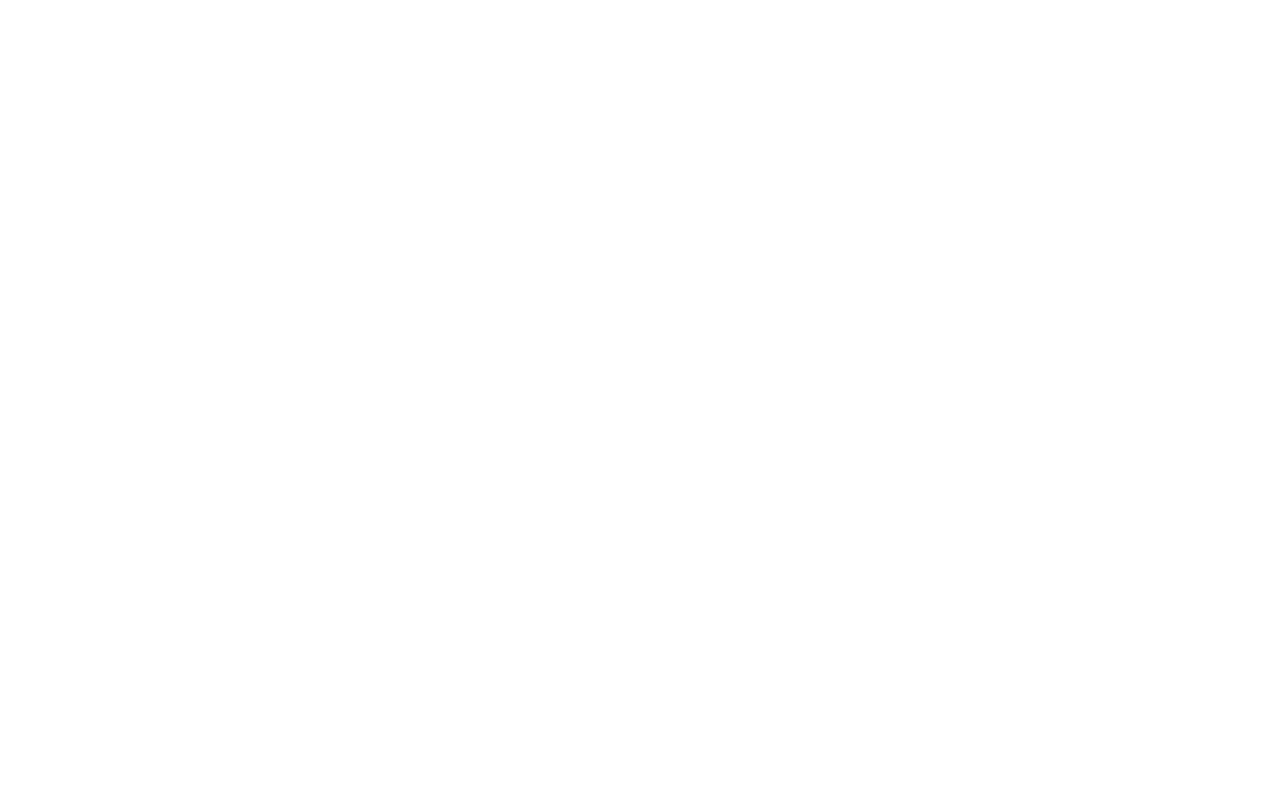
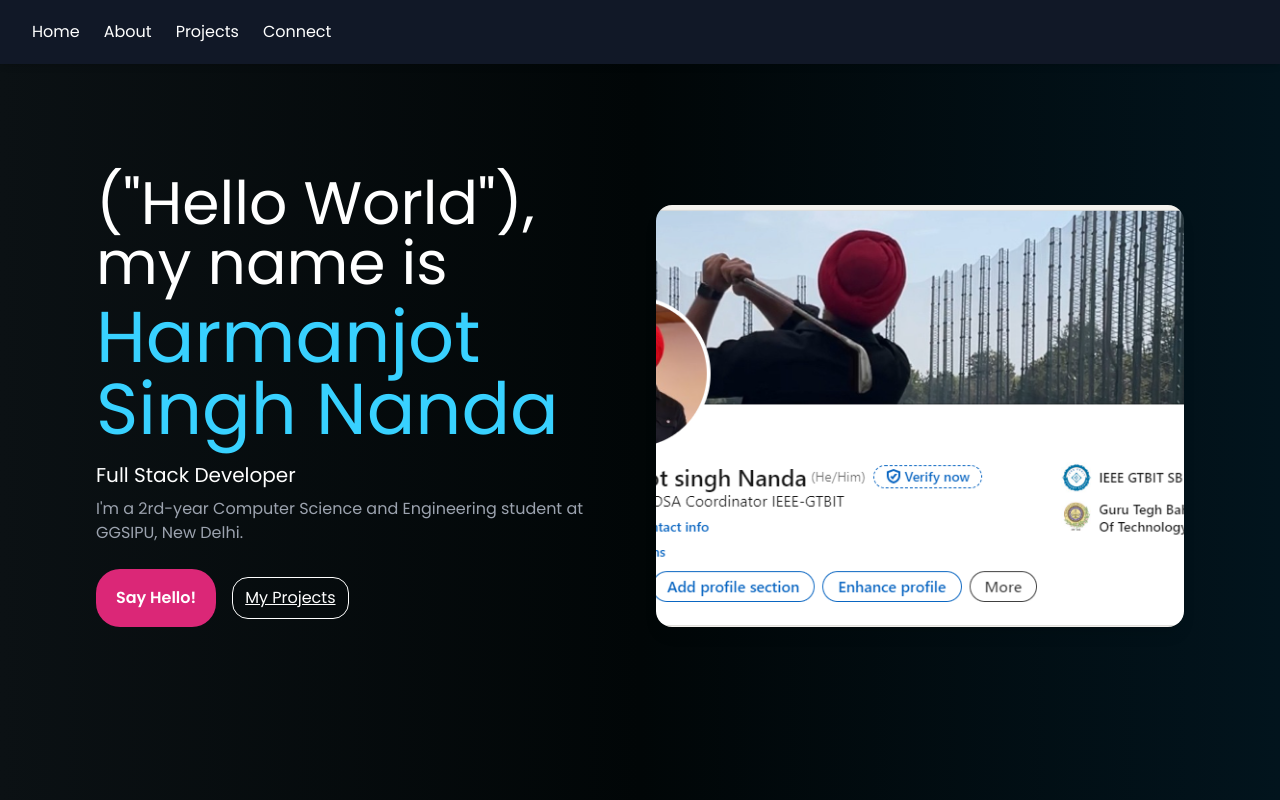
Before and after one commit to harmannanda1234/harmanjotsingh-nanda, a React (Create React App) app: page / in a window 1280 px wide. Before the commit this address had no page. Shown: the top 800 px of the page. Built offline with nearby package versions, Linux system fonts and the light colour scheme.

Commit message:
Update App.js

```diff
--- a/src/App.js
+++ b/src/App.js
@@ -8,7 +8,7 @@
     <div className="App">
       <Router>
         <Routes>
-          <Route path="/harmanjotsingh-nanda" element={<Home />} />
+          <Route path="/" element={<Home />} />
           <Route path="/projects" element={<Project/>} />
         </Routes>
       </Router>
```
